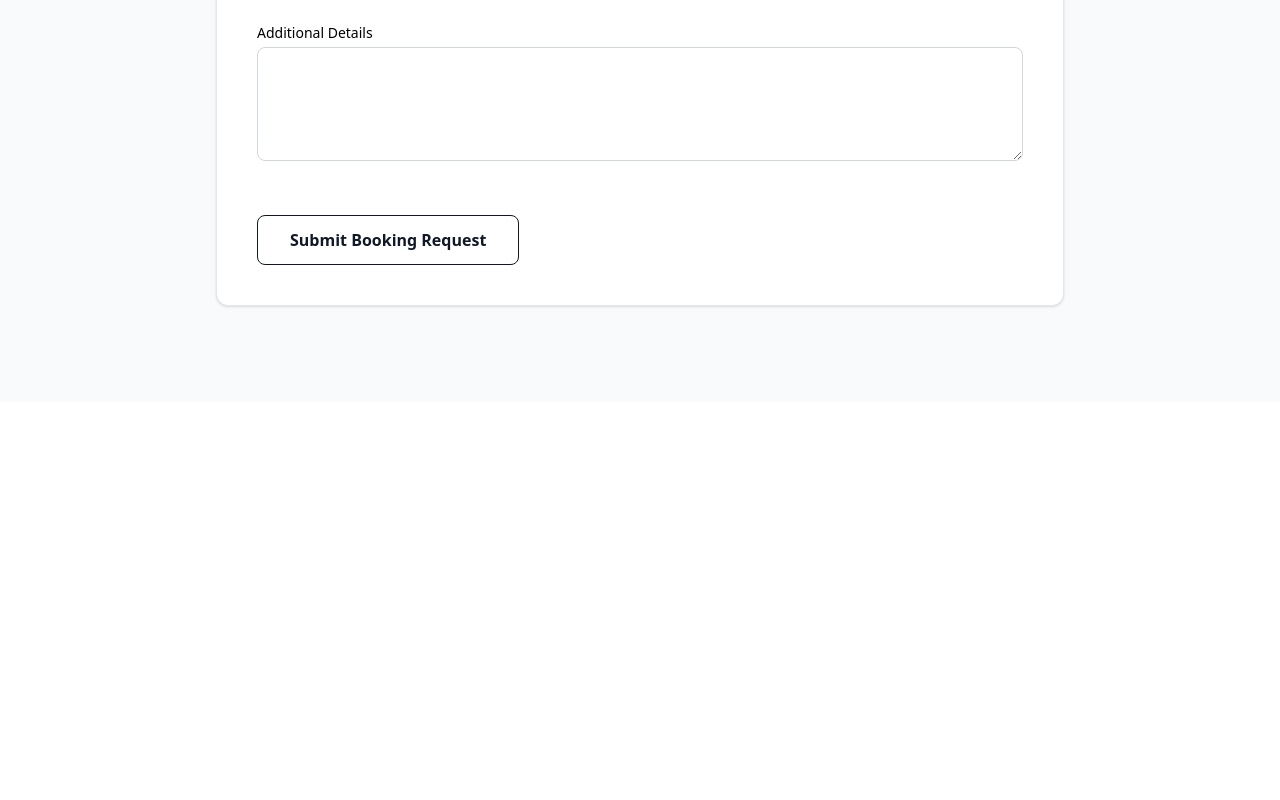
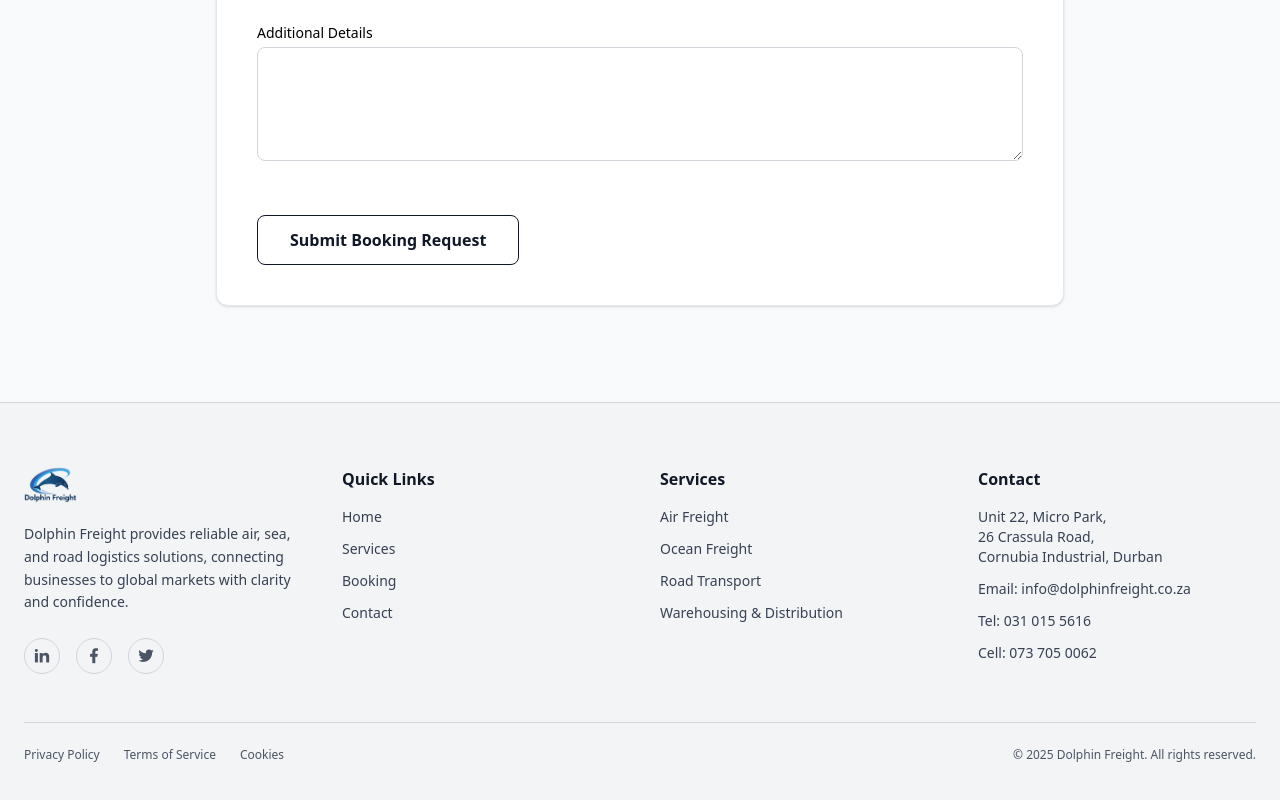
Before and after one commit to RichardHerold32/dolphin-freight-website, a React (Vite) app: page /booking in a window 1280 px wide. Shown: the part 1028-1828 px from the top of the page. Before the commit the page ends 1430 px from the top, so only its background shows below. Built offline with nearby package versions, Linux system fonts and the light colour scheme.

Commit message:
added footer with social media links

```diff
--- a/index.html
+++ b/index.html
@@ -5,6 +5,8 @@
     <link rel="icon" type="image/svg+xml" href="/vite.svg" />
     <meta name="viewport" content="width=device-width, initial-scale=1.0" />
     <link href="/src/index.css" rel="stylesheet" >
+    <link href="https://cdn.jsdelivr.net/npm/remixicon/fonts/remixicon.css" rel="stylesheet">
+
     <title>dolphin-freight</title>
   </head>
   <body>
--- a/src/App.jsx
+++ b/src/App.jsx
@@ -5,6 +5,7 @@ import Services from "./pages/Services";
 import Booking from "./pages/Booking";
 import Contact from "./pages/Contact";
 import Navbar from "./components/Navbar";
+import Footer from "./components/Footer";
 
 import { Routes, Route } from "react-router-dom";
 
@@ -12,8 +13,6 @@ function App() {
   return (
     <>
       <Navbar />
-
-      <div>
         <Routes>
           <Route path="/" element={<Home />} />
           <Route path="/services" element={<Services />} />
@@ -21,7 +20,7 @@ function App() {
           <Route path="/contact" element={<Contact />} />
           <Route path="/booking" element={<Booking />} />
         </Routes>
-      </div>
+      <Footer />
     </>
   );
 }
--- /dev/null
+++ b/src/components/Footer.jsx
@@ -0,0 +1,153 @@
+import { Link } from "react-router-dom";
+
+export default function Footer() {
+  return (
+    <footer className="bg-gray-100 border-t border-gray-300">
+      <div className="max-w-7xl mx-auto px-6 py-16">
+
+        {/* Top Grid */}
+        <div className="grid gap-10 md:grid-cols-4">
+
+          {/* Brand */}
+          <div>
+            <Link to="/">
+            <img
+              src="/logos/footer-logo.png"
+              alt="Dolphin Freight"
+              className="h-10 mb-4"
+            />
+            </Link>
+
+            <p className="text-sm leading-relaxed text-gray-700">
+              Dolphin Freight provides reliable air, sea, and road logistics
+              solutions, connecting businesses to global markets with clarity
+              and confidence.
+            </p>
+
+            {/* Social Icons */}
+            <div className="flex gap-4 mt-6">
+              <a
+                href="#"
+                aria-label="LinkedIn"
+                className="w-9 h-9 flex items-center justify-center rounded-full
+                           border border-gray-300 text-gray-600
+                           hover:text-gray-900 hover:border-gray-400 transition"
+              >
+                <i className="ri-linkedin-fill text-lg" />
+              </a>
+
+              <a
+                href="#"
+                aria-label="Facebook"
+                className="w-9 h-9 flex items-center justify-center rounded-full
+                           border border-gray-300 text-gray-600
+                           hover:text-gray-900 hover:border-gray-400 transition"
+              >
+                <i className="ri-facebook-fill text-lg" />
+              </a>
+
+              <a
+                href="#"
+                aria-label="Twitter"
+                className="w-9 h-9 flex items-center justify-center rounded-full
+                           border border-gray-300 text-gray-600
+                           hover:text-gray-900 hover:border-gray-400 transition"
+              >
+                <i className="ri-twitter-fill text-lg" />
+              </a>
+            </div>
+          </div>
+
+          {/* Quick Links */}
+          <FooterSection title="Quick Links">
+            <FooterLink to="/">Home</FooterLink>
+            <FooterLink to="/services">Services</FooterLink>
+            <FooterLink to="/booking">Booking</FooterLink>
+            <FooterLink to="/contact">Contact</FooterLink>
+          </FooterSection>
+
+          {/* Services */}
+          <FooterSection title="Services">
+            <p>Air Freight</p>
+            <p>Ocean Freight</p>
+            <p>Road Transport</p>
+            <p>Warehousing & Distribution</p>
+          </FooterSection>
+
+          {/* Contact */}
+          <FooterSection title="Contact">
+            <p>
+              Unit 22, Micro Park,<br />
+              26 Crassula Road,<br />
+              Cornubia Industrial, Durban
+            </p>
+            <p>Email: info@dolphinfreight.co.za</p>
+            <p>Tel: 031 015 5616</p>
+            <p>Cell: 073 705 0062</p>
+          </FooterSection>
+
+        </div>
+
+        {/* Divider */}
+        <div className="border-t border-gray-300 mt-12 pt-6 flex flex-col md:flex-row items-center justify-between gap-4">
+
+          {/* Legal */}
+          <div className="flex gap-6 text-xs text-gray-600">
+            <a href="#" className="hover:text-gray-900 transition">
+              Privacy Policy
+            </a>
+            <a href="#" className="hover:text-gray-900 transition">
+              Terms of Service
+            </a>
+            <a href="#" className="hover:text-gray-900 transition">
+              Cookies
+            </a>
+          </div>
+
+          {/* Copyright */}
+          <p className="text-xs text-gray-600">
+            © {new Date().getFullYear()} Dolphin Freight. All rights reserved.
+          </p>
+        </div>
+      </div>
+    </footer>
+  );
+}
+
+/* ---------- Helpers ---------- */
+
+function FooterSection({ title, children }) {
+  return (
+    <>
+      {/* Desktop */}
+      <div className="hidden md:block">
+        <h4 className="text-gray-900 font-semibold mb-4">
+          {title}
+        </h4>
+        <div className="space-y-3 text-sm text-gray-700">
+          {children}
+        </div>
+      </div>
+
+      {/* Mobile Collapsible */}
+      <details className="md:hidden border-b border-gray-300 py-4">
+        <summary className="cursor-pointer list-none flex items-center justify-between font-semibold text-gray-900">
+          {title}
+          <span className="text-gray-500">+</span>
+        </summary>
+
+        <div className="mt-4 space-y-3 text-sm text-gray-700">
+          {children}
+        </div>
+      </details>
+    </>
+  );
+}
+
+function FooterLink({ to, children }) {
+  return (
+    <Link to={to} className="block hover:text-gray-900 transition">
+      {children}
+    </Link>
+  );
+}
--- a/src/components/Navbar.jsx
+++ b/src/components/Navbar.jsx
@@ -18,11 +18,12 @@ export default function Navbar() {
 
         {/* Logo */}
         <Link to="/" className="flex items-center">
-          <img
+           <img
             src="/logos/df-crop.png"
             alt="Dolphin Freight"
             className="h-20 w-auto py-2"
           />
+
         </Link>
 
         {/* Mobile Toggle */}
--- a/src/index.css
+++ b/src/index.css
@@ -20,3 +20,17 @@
   animation-delay: 0.2s;
   opacity: 0;
 }
+
+.footer-logo {
+  height: 40px;
+  opacity: 0.85;
+  filter:
+    brightness(0.95)
+    saturate(0.9)
+    drop-shadow(0 0 6px rgba(255, 255, 255, 0.15));
+  transition: opacity 0.2s ease;
+}
+
+.footer-logo:hover {
+  opacity: 1;
+}
```
Also changed, not shown: public/logos/footer-logo.png (added).
